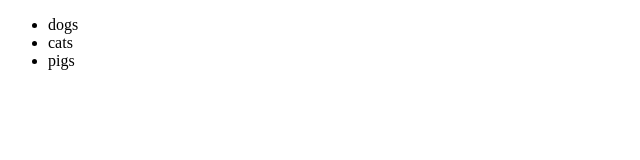
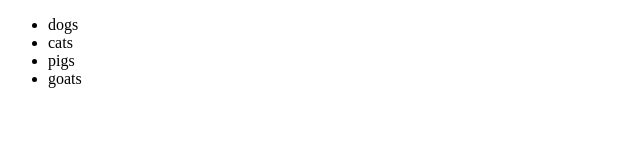
Before and after one commit to pdzerbe/myProj, a plain HTML site: page index.html in a window 1280 px wide. Shown: the full height of the page, 0-640 px from the left. Drawn offline with Linux system fonts and the light colour scheme.

Commit message:
Added goats.

```diff
--- a/index.html
+++ b/index.html
@@ -8,6 +8,7 @@
 		<li>dogs</li>
 		<li>cats</li>
 		<li>pigs</li>
+		<li>goats</li>
 	</ul>
 </body>
 </html>
```
